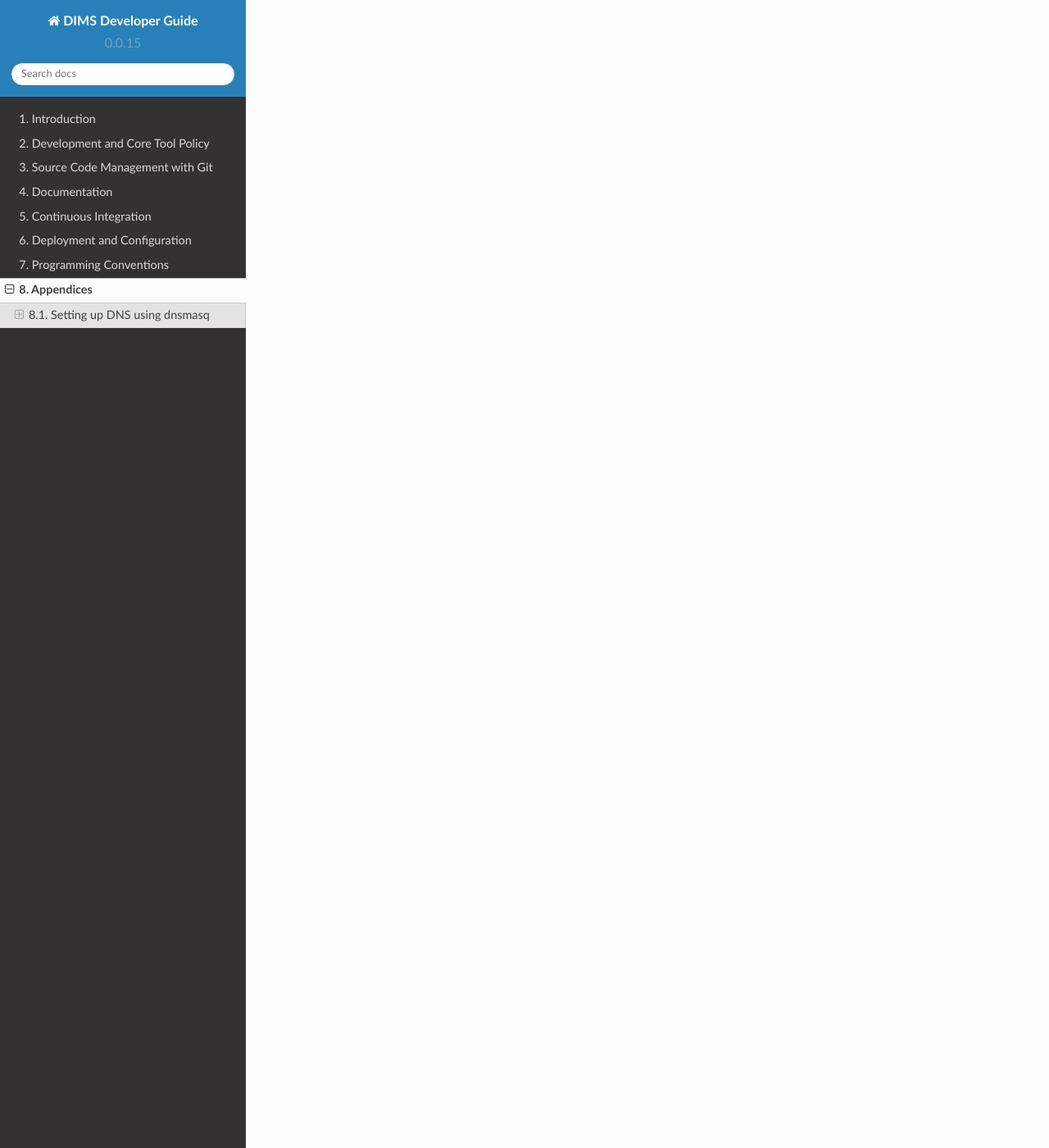
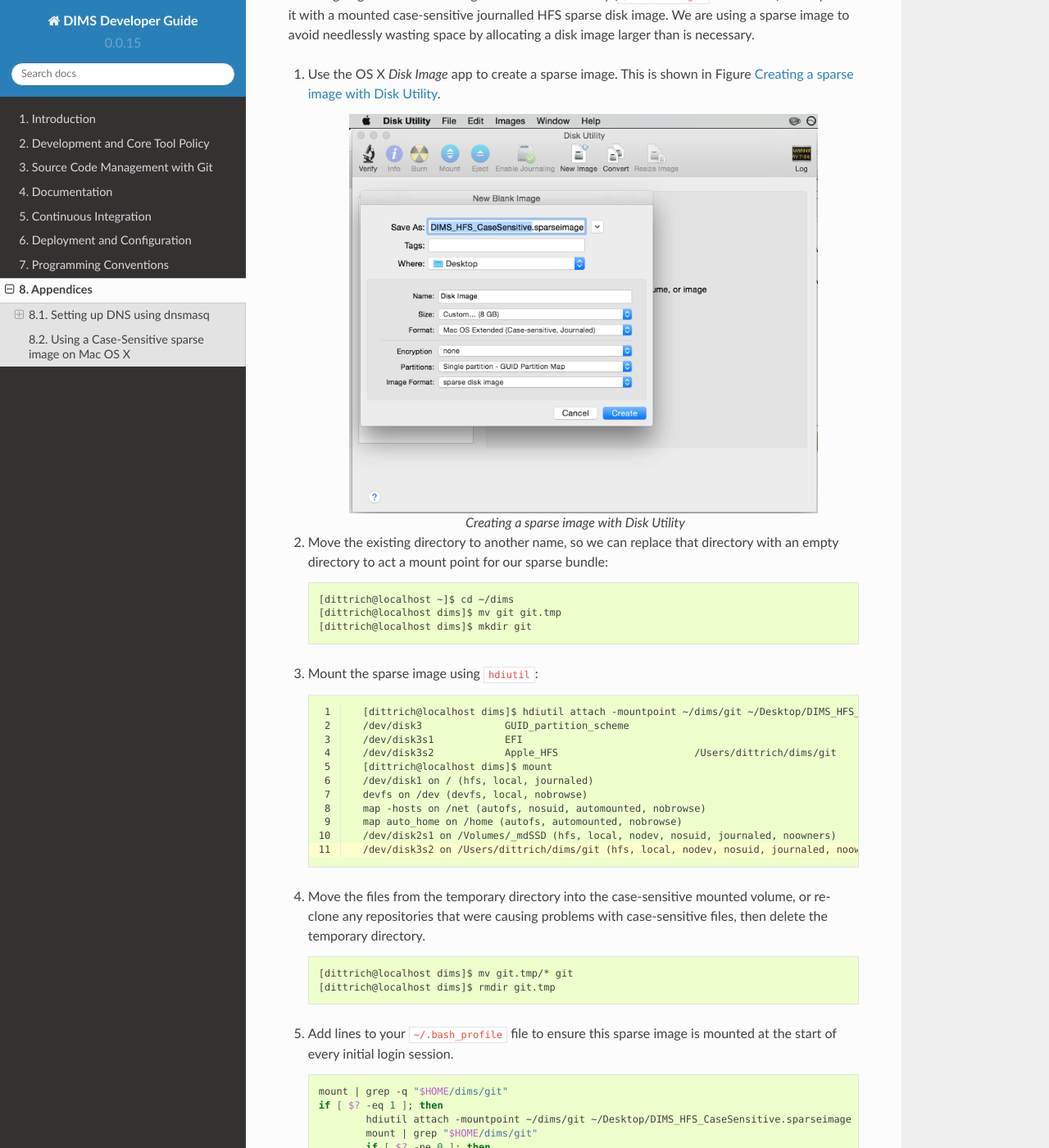
Before and after one commit to uw-dims/dims-devguide, a Sphinx documentation site: the page built from docs/source/appendices.rst, in a window 1280 px wide and 1400 px high, scrolled down 7337 px. Shown: the whole window at 82% size. Built offline with Sphinx 7.4.7 and the Read the Docs theme 2.0.0, drawn with Linux system fonts in a browser that asks for light colours; pages that are not in the unit, such as notebooks, are missing from menus; some of the changed text lies outside the part shown.

Commit message:
Add caution about case-sensitivity clashes and how to work around it on Mac OS X

```diff
--- a/docs/source/appendices.rst
+++ b/docs/source/appendices.rst
@@ -414,3 +414,126 @@ are included in the :ref:`dittrich:dns` Section of the home page of
 
 .. _RFC 1918 - Address Allocation for Private Internets: https://tools.ietf.org/html/rfc1918
 .. _DNS Split Brain: https://youtu.be/55YONDU22qc
+
+.. _macosxcasesensitive:
+
+Using a Case-Sensitive sparse image on Mac OS X
+-----------------------------------------------
+
+At the beginning of Section :ref:`sourcemanagement`, a caution
+block describes a problem involving sharing source code
+repositories between systems having file systems that are
+*case-sensitive* with other operating systems having file
+systems that are *case-insensitive*.
+
+This section provides the steps for creating a case-sensitive sparse
+HFS file image that can be mounted on a Mac OS X system to better
+integrate with Git source respositories using case-sensitive
+file and/or directory names in the respository.
+
+.. note::
+
+   This example arbitrarily uses an 8GB sparse image. Change size as
+   necessary for your own situation.
+
+..
+
+We are going to take the existing contents of a directory (``$HOME/dims/git``
+in this case) and replace it with a mounted case-sensitive journalled HFS
+sparse disk image. We are using a sparse image to avoid needlessly wasting
+space by allocating a disk image larger than is necessary.
+
+#. Use the OS X *Disk Image* app to create a sparse image. This is shown
+   in Figure :ref:`creatingsparseimage`.
+
+   .. _creatingsparseimage:
+
+   .. figure:: images/HFS_CaseSensitive_Sparseimage.png
+      :alt: Creating a sparse image with Disk Utility
+      :width: 85%
+      :align: center
+
+      Creating a sparse image with Disk Utility
+
+   ..
+
+#. Move the existing directory to another name, so we can replace that
+   directory with an empty directory to act a mount point for our
+   sparse bundle:
+
+   .. code-block:: none
+
+        [dittrich@localhost ~]$ cd ~/dims
+        [dittrich@localhost dims]$ mv git git.tmp
+        [dittrich@localhost dims]$ mkdir git
+
+   ..
+
+#. Mount the sparse image using ``hdiutil``:
+
+   .. code-block:: none
+      :linenos:
+      :emphasize-lines: 11
+
+        [dittrich@localhost dims]$ hdiutil attach -mountpoint ~/dims/git ~/Desktop/DIMS_HFS_CaseSensitive.sparseimage
+        /dev/disk3          	GUID_partition_scheme
+        /dev/disk3s1        	EFI
+        /dev/disk3s2        	Apple_HFS                      	/Users/dittrich/dims/git
+        [dittrich@localhost dims]$ mount
+        /dev/disk1 on / (hfs, local, journaled)
+        devfs on /dev (devfs, local, nobrowse)
+        map -hosts on /net (autofs, nosuid, automounted, nobrowse)
+        map auto_home on /home (autofs, automounted, nobrowse)
+        /dev/disk2s1 on /Volumes/_mdSSD (hfs, local, nodev, nosuid, journaled, noowners)
+        /dev/disk3s2 on /Users/dittrich/dims/git (hfs, local, nodev, nosuid, journaled, noowners, mounted by dittrich)
+
+   ..
+
+#. Move the files from the temporary directory into the case-sensitive
+   mounted volume, or re-clone any repositories that were causing problems
+   with case-sensitive files, then delete the temporary directory.
+
+   .. code-block:: none
+
+        [dittrich@localhost dims]$ mv git.tmp/* git
+        [dittrich@localhost dims]$ rmdir git.tmp
+
+   ..
+
+#. Add lines to your ``~/.bash_profile`` file to ensure this sparse
+   image is mounted at the start of every initial login session.
+
+   .. code-block:: bash
+
+       mount | grep -q "$HOME/dims/git"
+       if [ $? -eq 1 ]; then
+	       hdiutil attach -mountpoint ~/dims/git ~/Desktop/DIMS_HFS_CaseSensitive.sparseimage
+	       mount | grep "$HOME/dims/git"
+	       if [ $? -ne 0 ]; then
+		       echo "[---] Failed to mount ~/Desktop/DIMS_HFS_CaseSensitive.sparseimage to ~/dims/git"
+	       fi
+       fi
+
+   ..
+
+   You should see something like the following for the initial terminal window:
+
+   .. code-block:: none
+
+       Last login: Fri Feb 13 04:48:45 on ttys005
+
+
+       [+++] DIMS shell initialization
+       [+++] Sourcing /opt/dims/etc/bashrc.dims.d/bashrc.dims.virtualenv ...
+       [+++] Activating DIMS virtual environment (dimsenv)
+       [+++] (Create file /Users/dittrich/.DIMS_NO_DIMSENV_ACTIVATE to disable)
+       [+++] Virtual environment dimsenv activated
+       [+++] Mounted sshfs gituser@git.prisem.washington.edu:cfg as /Users/dittrich/dims/cfg
+       /dev/disk3               GUID_partition_scheme
+       /dev/disk3s1             EFI
+       /dev/disk3s2             Apple_HFS                       /Users/dittrich/dims/git
+       /dev/disk3s2 on /Users/dittrich/dims/git (hfs, local, nodev, nosuid, journaled, noowners, mounted by dittrich)
+
+   ..
+
+# eof
```
Also changed, not shown: docs/source/sourcemanagement.rst (+31 -12 lines).
